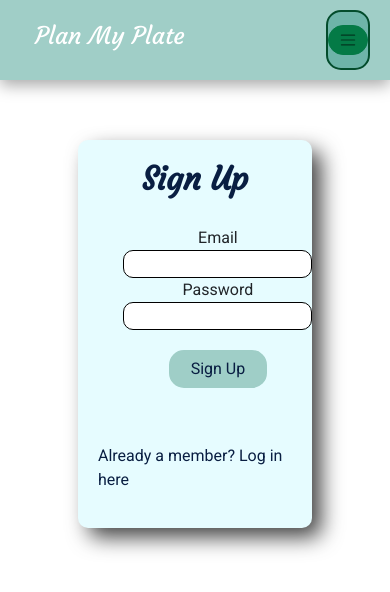
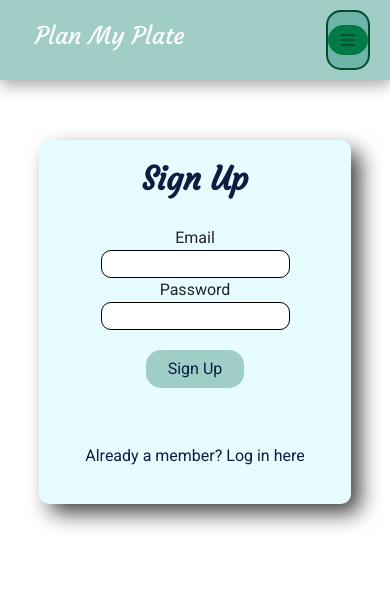
Before and after one commit to pik-nik/react_meal_planner_app, a React (Create React App) app: page /signup in a window 390 px wide. Shown: the top 592 px of the page. Built offline with nearby package versions, Linux system fonts and the light colour scheme; no server answers; a web font is replaced by a local one.

Commit message:
adjusted some sizes on phone

```diff
--- a/src/css/LogInPage.css
+++ b/src/css/LogInPage.css
@@ -15,18 +15,6 @@
   flex-wrap: wrap;
 }
 
-/* @media screen and (min-width: 768px) {
-  .login-section form {
-    display: flex;
-    flex-direction: column;
-    flex-wrap: wrap;
-  }
-} */
-/* @media screen and (min-width: 1024px) {
-  .login-section form {
-    flex-basis: calc(100% / 3);
-  }
-} */
 .login-title {
   font-size: 2rem;
   font-weight: 600;
@@ -68,6 +56,9 @@
 }
 
 @media screen and (max-width: 768px) {
+  .login-section {
+    width: 80%;
+  }
   .login-section form {
     display: flex;
     flex-direction: column;
@@ -76,6 +67,11 @@
     width: 80%;
   }
 
+  .login-section form input {
+    width: 100%;
+    margin: 0;
+  }
+
   .login-section form button {
     margin: 20px auto;
     padding: 5px 20px;
--- a/src/css/MyRecipesPage.css
+++ b/src/css/MyRecipesPage.css
@@ -92,7 +92,7 @@
 @media screen and (max-width: 768px) {
   .container {
     margin: 5px 0;
-    grid-template-columns: repeat(auto-fill, minmax(140px, 1fr));
+    grid-template-columns: repeat(auto-fill, minmax(130px, 1fr));
     gap: 15px;
   }
   .recipe-details {
--- a/src/css/SignUpPage.css
+++ b/src/css/SignUpPage.css
@@ -56,12 +56,20 @@
 }
 
 @media screen and (max-width: 768px) {
+  .signup-section {
+    width: 80%;
+  }
+
   .signup-section form {
     display: flex;
     flex-direction: column;
     flex-wrap: wrap;
     text-align: center;
-    width: 80%;
+  }
+
+  .signup-section form input {
+    width: 100%;
+    margin: 0;
   }
 
   .signup-section form button {
--- a/src/css/UserPage.css
+++ b/src/css/UserPage.css
@@ -53,3 +53,13 @@
   border: 0;
   transition: all 250ms;
 } */
+
+@media screen and (max-width: 768px) {
+  .img-wrapper {
+    width: 200px;
+  }
+  .profile-info,
+  .edit-profile {
+    width: 85%;
+  }
+}
```
